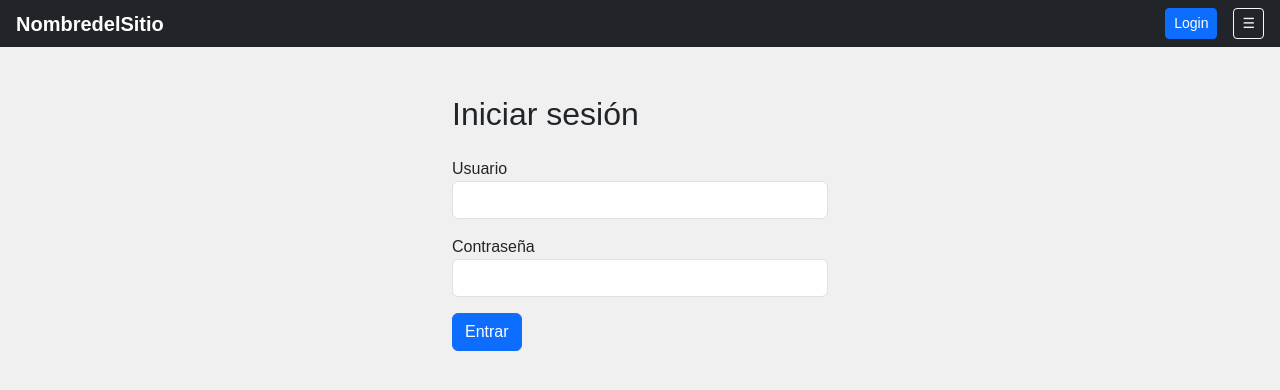
After one commit to Zantt08/ProyectoPython, a Django app: page /login/ in a window 1280 px wide. The commit adds this page. Shown: the top 390 px of the page. Run offline with Django 5.2, Linux system fonts and the light colour scheme.

```diff
--- a/AppWeb/static/css/estilos.css
+++ b/AppWeb/static/css/estilos.css
@@ -5,32 +5,10 @@ body {
     padding: 0;
 }
 
-.navbar {
-    background-color: #202020;
-    color: white;
-    display: flex;
-    justify-content: space-between;
-    padding: 10px 20px;
-    width: 100%;
-    box-sizing: border-box;
-    align-items: center;
-    position: relative;
-    z-index: 1001;
-}
-
 .logo {
     font-size: 20px;
     font-weight: bold;
     color: white;
-}
-
-/* Botón del menú lateral */
-.menu-btn {
-    font-size: 24px;
-    background-color: transparent;
-    color: white;
-    border: none;
-    cursor: pointer;
 }
 
 /* Sidebar lateral derecho */
--- /dev/null
+++ b/AppWeb/templates/AppWeb/login.html
@@ -0,0 +1,28 @@
+{% extends 'AppWeb/padre.html' %}
+
+{% block title %}Registro{% endblock %}
+
+{% block content %}
+<div class="container mt-5" style="max-width: 400px;">
+    <h2 class="mb-4">Iniciar sesión</h2>
+
+    {% if messages %}
+        {% for message in messages %}
+            <div class="alert alert-danger">{{ message }}</div>
+        {% endfor %}
+    {% endif %}
+
+    <form method="post">
+        {% csrf_token %}
+        <div class="mb-3">
+            <label for="username">Usuario</label>
+            <input type="text" name="username" id="username" class="form-control" required>
+        </div>
+        <div class="mb-3">
+            <label for="password">Contraseña</label>
+            <input type="password" name="password" id="password" class="form-control" required>
+        </div>
+        <button type="submit" class="btn btn-primary">Entrar</button>
+    </form>
+</div>
+{% endblock %}
--- a/AppWeb/templates/AppWeb/padre.html
+++ b/AppWeb/templates/AppWeb/padre.html
@@ -4,18 +4,30 @@
 <head>
     <meta charset="UTF-8">
     <title>{% block title %}Título{% endblock %}</title>
+    <link href="https://cdn.jsdelivr.net/npm/bootstrap@5.3.3/dist/css/bootstrap.min.css" rel="stylesheet">
     <link rel="stylesheet" href="{% static 'css/estilos.css' %}">
 </head>
 <body>
     <header>
-        <nav class="navbar">
-            <div class="logo">NombredelSitio</div>
-            <button id="menu-toggle" class="menu-btn">☰</button>
+        <nav class="navbar d-flex justify-content-between align-items-center px-3 py-2 bg-dark text-white">
+    <div class="logo">
+        NombredelSitio
+    </div>
+
+    <div class="d-flex align-items-center">
+        {% if user.is_authenticated %}
+            <span class="me-3">Hola, {{ user.username }}</span>
+        {% else %}
+            <a href="{% url 'login' %}" class="btn btn-primary btn-sm me-3">Login</a>
+        {% endif %}
+
+        <button id="menu-toggle" class="btn btn-outline-light btn-sm">☰</button>
+    </div>
 </nav>
                     <div id="sidebar" class="sidebar">
                         <a href="#">Opcion1</a>
                         <a href="#">Opcion2</a>
-                        <a href="#">Opcion3</a>
+                        <a href="#">Acerca de Mí</a>
                     </div>
     </header>
     <main>
--- a/AppWeb/views.py
+++ b/AppWeb/views.py
@@ -1,6 +1,25 @@
-from django.shortcuts import render
+from django.shortcuts import render, redirect
+from django.contrib.auth import authenticate, login
+from django.contrib import messages
 
 # Create your views here.
 
 def inicio(request):
     return render(request, 'AppWeb/inicio.html')
+
+def login_usuario(request):
+    if request.user.is_authenticated:
+        return redirect('inicio')
+    if request.method == 'POST':
+        username = request.POST['username']
+        password = request.POST['password']
+
+        user = authenticate(request, username=username, password=password)
+
+        if user is not None:
+            login(request, user)
+            return redirect('inicio')
+        else:
+            messages.error(request, 'Usuario o contraseña incorrectos')
+
+    return render(request, 'AppWeb/login.html')
--- a/ProyectoWeb1/urls.py
+++ b/ProyectoWeb1/urls.py
@@ -5,4 +5,5 @@ from AppWeb import views
 urlpatterns = [
     path('admin/', admin.site.urls),
     path('', views.inicio, name='inicio'),
+    path('login/', views.login_usuario, name='login'),
 ]
```
Also changed, not shown: ProyectoWeb1/settings.py (+0 -40 lines).
